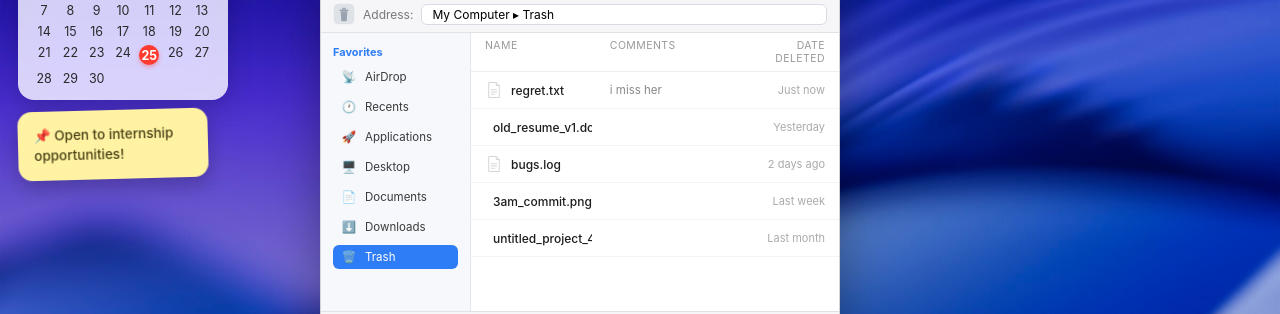
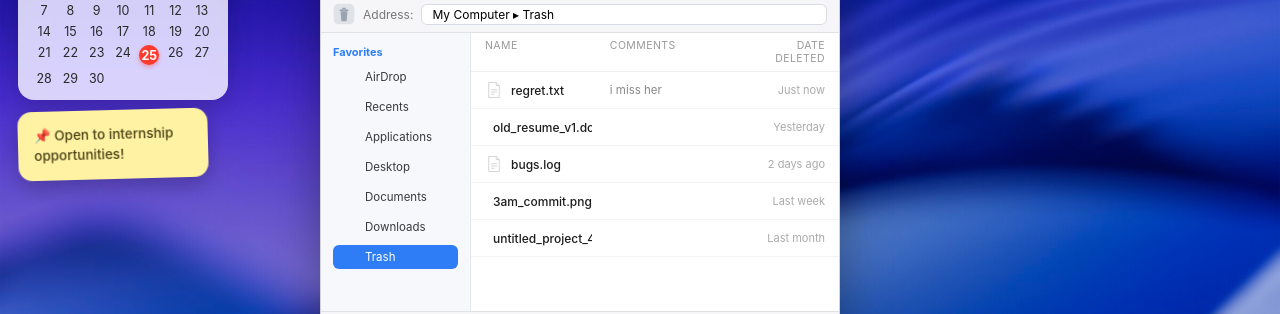
Before and after one commit to adriancomia/macPortfolio, a React (Vite) app: page / in a window 1280 px wide. Both pictures are taken after a click on the button 839 px from the left and 714 px from the top of the page. Shown: the part 123-437 px from the top of the page. Built offline with nearby package versions, Linux system fonts and the light colour scheme.

Commit message:
bug fixes

```diff
--- a/src/components/apps/TrashApp.jsx
+++ b/src/components/apps/TrashApp.jsx
@@ -10,13 +10,13 @@
 ]
 
 const SIDEBAR_ITEMS = [
-  { label: 'AirDrop', icon: '📡' },
-  { label: 'Recents', icon: '🕐' },
-  { label: 'Applications', icon: '🚀' },
-  { label: 'Desktop', icon: '🖥️' },
-  { label: 'Documents', icon: '📄' },
-  { label: 'Downloads', icon: '⬇️' },
-  { label: 'Trash', icon: '🗑️', selected: true },
+  { label: 'AirDrop',},
+  { label: 'Recents',},
+  { label: 'Applications',},
+  { label: 'Desktop',},
+  { label: 'Documents',},
+  { label: 'Downloads',},
+  { label: 'Trash', selected: true },
 ]
 
 function FileGlyph() {
--- a/src/data/youtubeConfig.js
+++ b/src/data/youtubeConfig.js
@@ -1 +1 @@
-export const YOUTUBE_API_KEY = 'AIzaSyD4nH9QFPfL_3QojI-mZcQuHZcO3zJ9Z2I'
+export const YOUTUBE_API_KEY = import.meta.env.VITE_YOUTUBE_API_KEY
```
Also changed, not shown: 2 other files (tests, documents, lock files or other folders).
